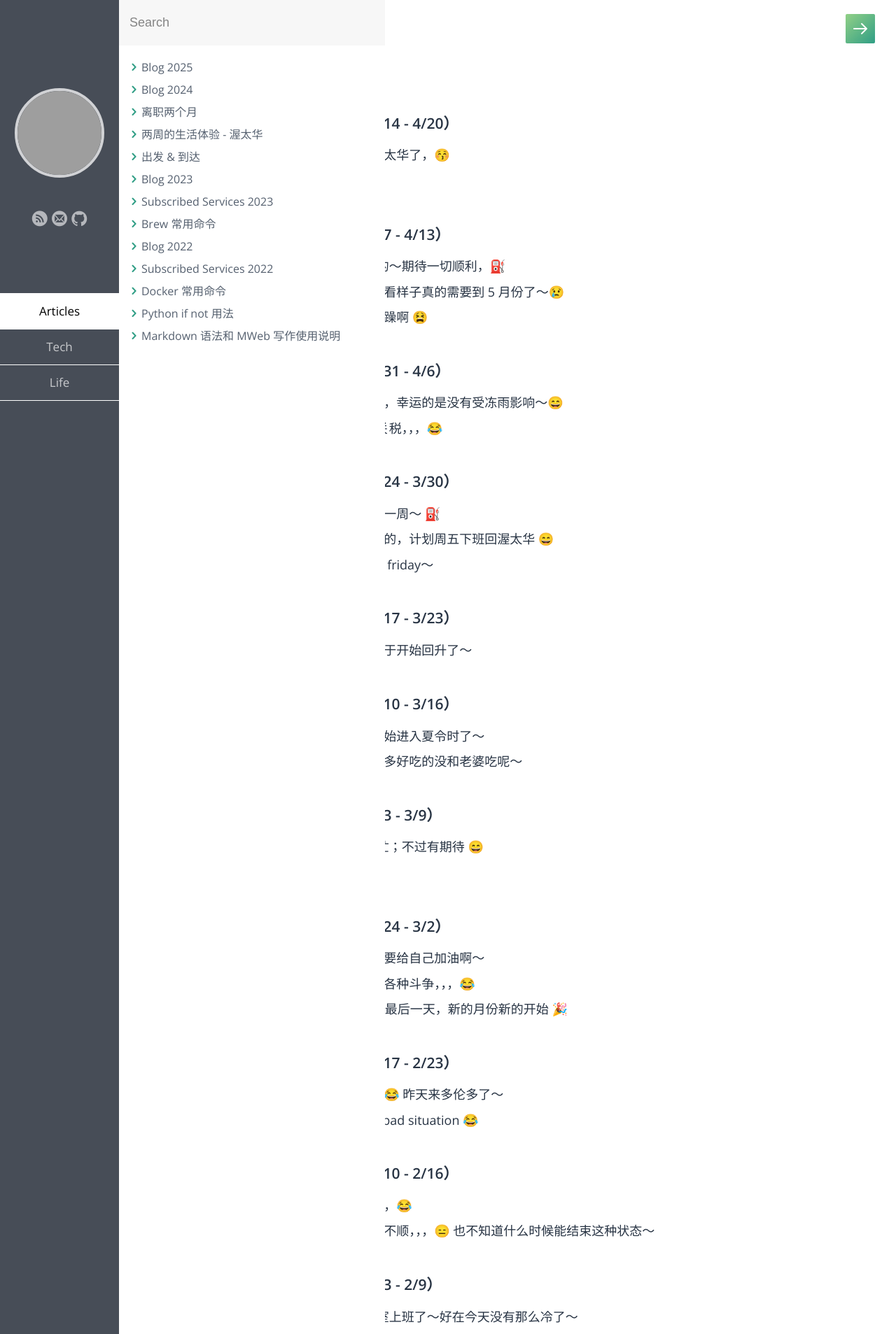
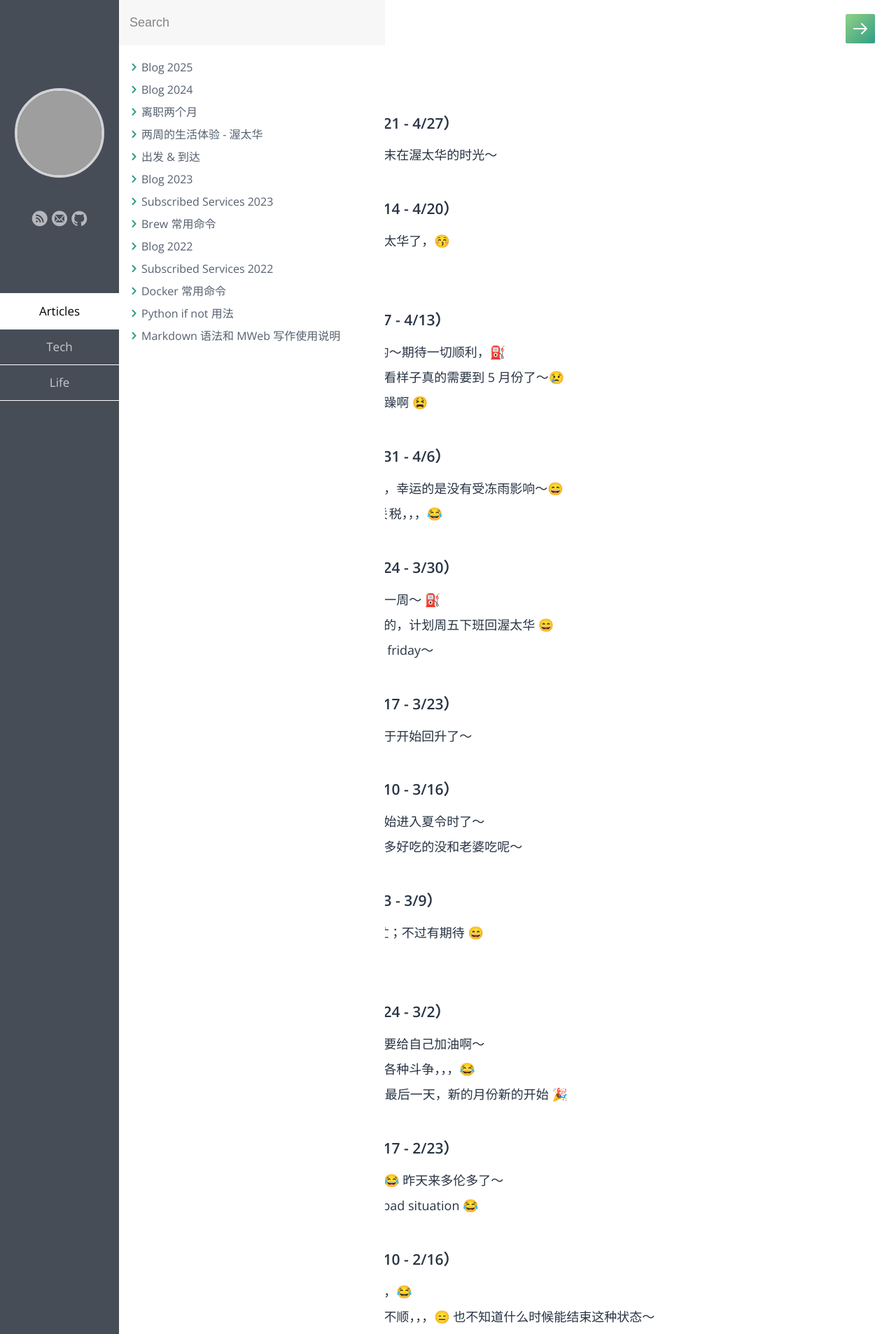
Before and after one commit to samxupeiran/samxupeiran.github.io, a Jekyll site: the page built from _posts/life/2025-01-02-my-blog.md, in a window 1280 px wide. Shown: the top 1907 px of the page at 70% size. Built offline with Jekyll 4.4.1, drawn with Linux system fonts in a browser that asks for light colours; some web fonts are replaced; grey boxes are pictures that could not be loaded.

Commit message:
feat: add weekly blog 4/21

```diff
--- a/_posts/life/2025-01-02-my-blog.md
+++ b/_posts/life/2025-01-02-my-blog.md
@@ -5,6 +5,9 @@ category: Life
 tags: Blog
 ---
 
+
+- ### 2025 年 4 月 第 4 周（4/21 - 4/27）
+     - 4/21 今天周一啦；怀念周末在渥太华的时光～
 
 - ### 2025 年 4 月 第 3 周（4/14 - 4/20）
      - 4/15 还有两天就可以回渥太华了，😚
```
